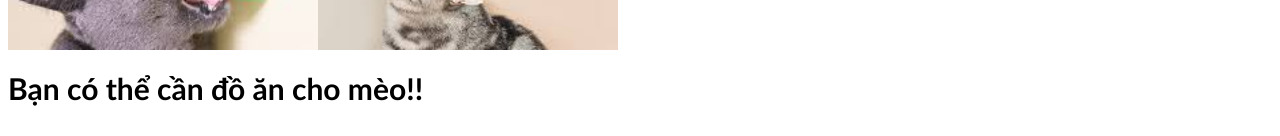
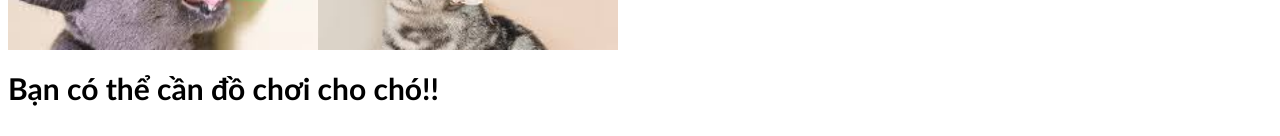
Before and after one commit to tnv5rex/web, a plain HTML site: page do_choi_meo.html in a window 1280 px wide. Shown: the part 1533-1669 px from the top of the page. Drawn offline with Linux system fonts and the light colour scheme.

Commit message:
Update do_choi_meo.html

```diff
--- a/do_choi_meo.html
+++ b/do_choi_meo.html
@@ -72,7 +72,7 @@
             </div>
     </div>
             <h1 class="nhan_xet" >
-                Bạn có thể cần đồ ăn cho mèo!!
+                Bạn có thể cần đồ chơi cho chó!!
             </h1>
         <div id="sptt">
             <a href="do_choi_cho.html"><img src="img/dochoicho.png" class="img" alt=""></a>
```
